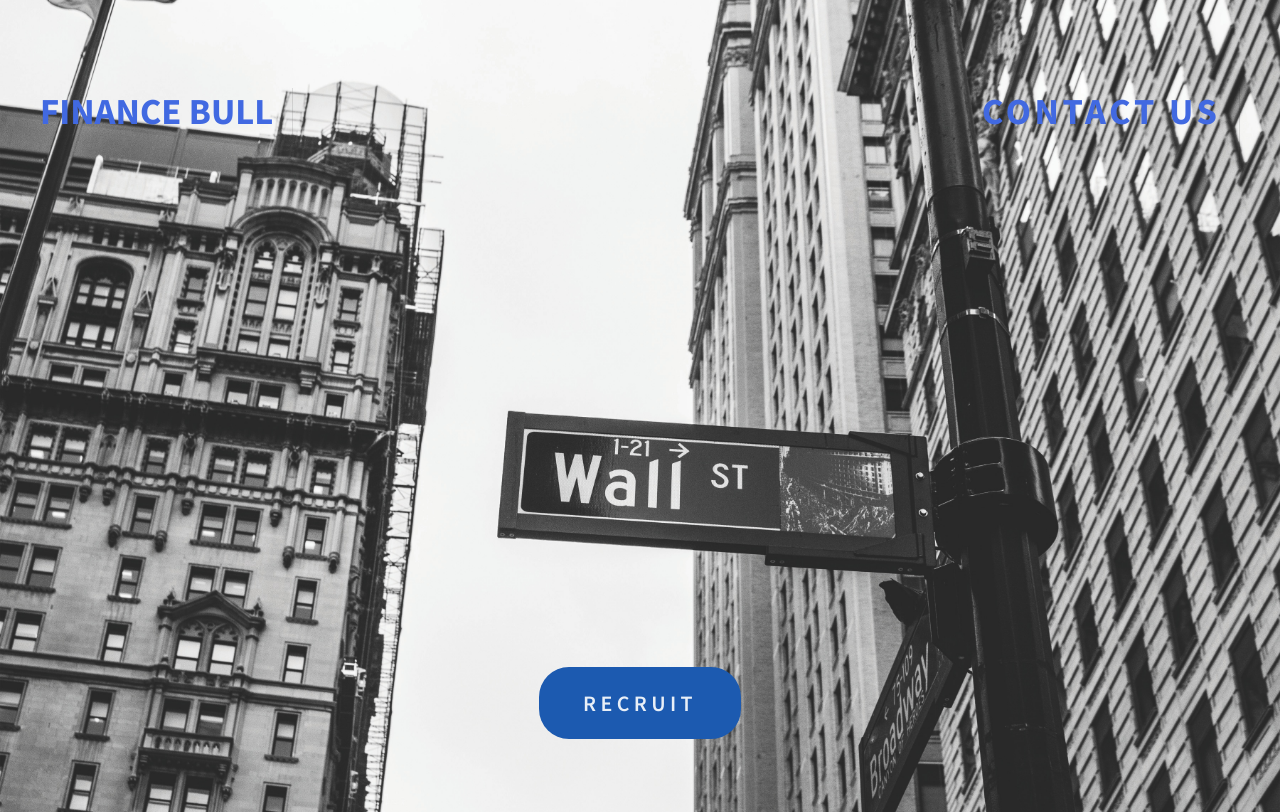
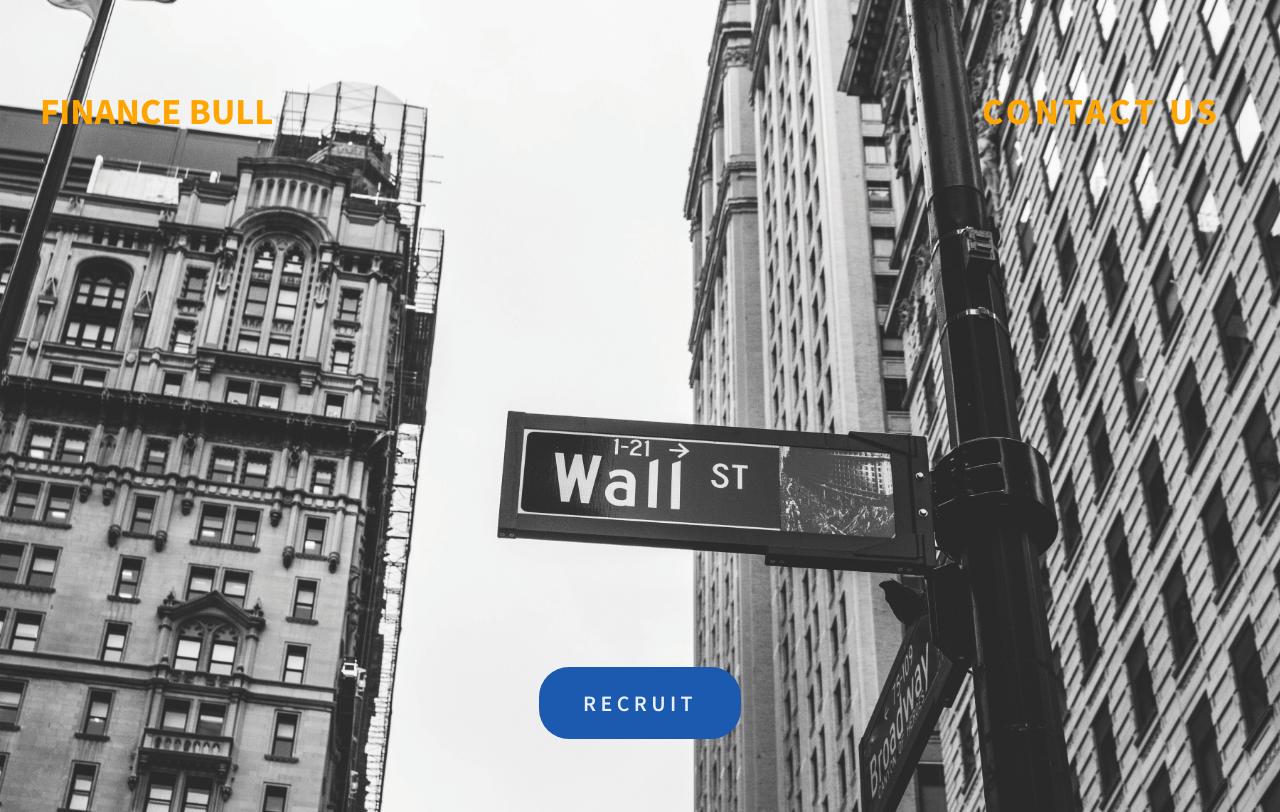
Before and after one commit to Dtoyne/FinanceBull, a PHP site: page /index.html in a window 1280 px wide. Shown: the top 812 px of the page. Run offline with PHP 8.4, Linux system fonts and the light colour scheme.

```diff
--- a/default.css
+++ b/default.css
@@ -395,7 +395,7 @@ ul.contact li a.icon-rss:before
 	font-size: 2.5em;
 	text-transform: uppercase;
 	font-weight: 700;
-	color: #royalblue;
+	color: #orange;
 	padding-right: 0.50em;
 	border-right: 1px solid rgba(0,0,0,.1);
 }
@@ -412,13 +412,13 @@ ul.contact li a.icon-rss:before
 #logo a
 {
 	text-decoration: none;
-	color: royalblue;
+	color: orange;
 }
 
 #logo b
 {
 	text-decoration: none;
-	color: royalblue;
+	color: orange;
 }
 
 #logo .fa
@@ -466,7 +466,7 @@ ul.contact li a.icon-rss:before
 	font-size: medium;
 	text-transform: uppercase;
 	outline: 0;
-	color: royalblue;
+	color: orange;
 }
 
 #menu li:hover a, #menu li.active a, #menu li.active span
@@ -479,7 +479,7 @@ ul.contact li a.icon-rss:before
 	font-size: 2.5em;
 	text-transform: uppercase;
 	font-weight: 700;
-	color: royalblue;
+	color: orange;
 	padding-right: 0.50em;
 	padding-top: 0px;
 	border-right: 1px solid rgba(0,0,0,.1);
```
